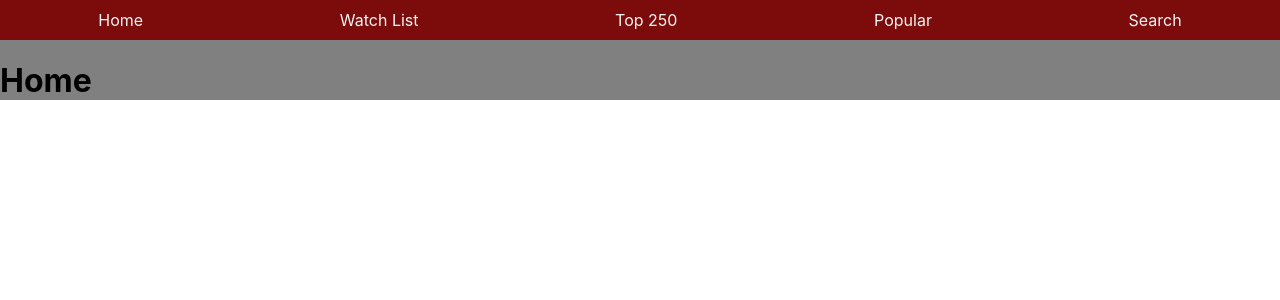
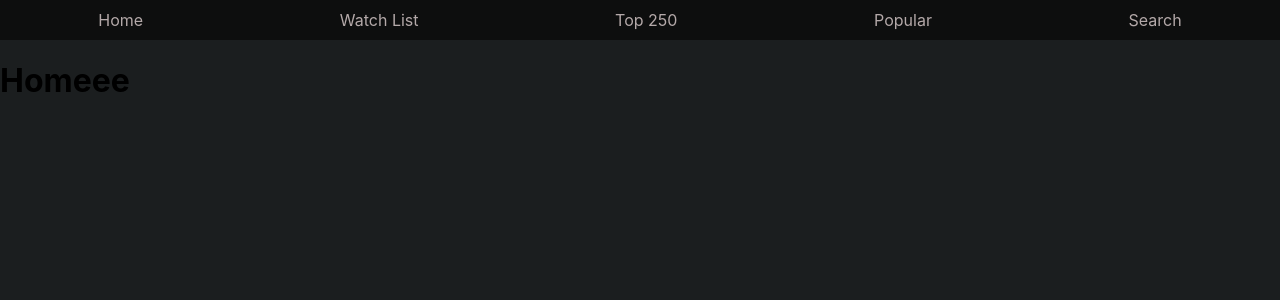
Before and after one commit to sakusanpuwan/film-watch-list, a React (Create React App) app: page / in a window 1280 px wide. Shown: the top 300 px of the page. Built offline with nearby package versions, Linux system fonts and the light colour scheme; no server answers.

Commit message:
added css styling to main pages

```diff
--- a/src/App.css
+++ b/src/App.css
@@ -1,5 +1,9 @@
 .App{
-    background-color: grey;
+    background-color: #1B1E1F;
+}
+
+.home-container{
+  height: 100vh;
 }
 
 .navbar{
@@ -13,25 +17,26 @@
     position: sticky;
     top: 0;
     z-index: 999;
-    background-color: rgb(124, 11, 11);
+    background-color: #0D0E0E;
 }
 
 
 .navbar li a{
     display: block;
-    color: whitesmoke;
+    color: rgb(180, 169, 169);
     text-align: center;
     text-decoration: none;
     padding: 10px;
 }
 
 .navbar li a:hover {
-    background-color:black ;
+    color:rgb(107, 46, 46) ;
 }
 
-.navbar > .active > a{
-    background-color: #4CAF50;
+.navbar li a:active{
+    color: #1b5e1d;
 }
+
 
 .movie-card {
     display: block;
@@ -53,6 +58,7 @@
 
   .movie-card-container{
     position: relative;
+    cursor: pointer;
   }
 
   .movie-card-rank{
@@ -260,3 +266,33 @@
     flex-wrap: wrap;
     text-align: center;
   }
+
+  .search-container{
+    margin: auto;
+    padding: 10px;
+    text-align: center;
+    display: block;
+    height: 100vh;
+  }
+
+  .search-bar{
+    border-radius: 4px;
+    background-color: #181A1B;
+    color: #90908F;
+    padding: 5px;
+    margin-right: 5px;
+    border: none;
+  }
+
+  .search-bar:focus {
+    background-color: rgb(90, 18, 18);
+  }
+
+  .search-submit-btn{
+    padding: 5px;
+    background-color: rgb(90, 18, 18);
+    color: #90908F;
+    cursor: pointer;
+    border: none;
+
+  }
--- a/src/components/Home.js
+++ b/src/components/Home.js
@@ -1,9 +1,9 @@
 const Home = () => {
 
     return(
-        <>
-        <h1>Home</h1>
-        </>
+        <div className="home-container">
+            <h1>Homeee</h1>
+        </div>
     )
 }
 
--- a/src/components/Search.js
+++ b/src/components/Search.js
@@ -31,7 +31,7 @@ const Search = () => {
         <div className="search-container">
             <form onSubmit={handleSubmit} className="search-form" >
                 <input placeholder="Search..." className="search-bar" type="text" onChange={handleChange} value={search}></input>
-                <button type="submit">Submit</button>
+                <button className="search-submit-btn" type="submit">Submit</button>
             </form>
             <div className="movie-card-list">
                 {searchMovieDetails.results && searchMovieDetails.results.map(movie => {
```
